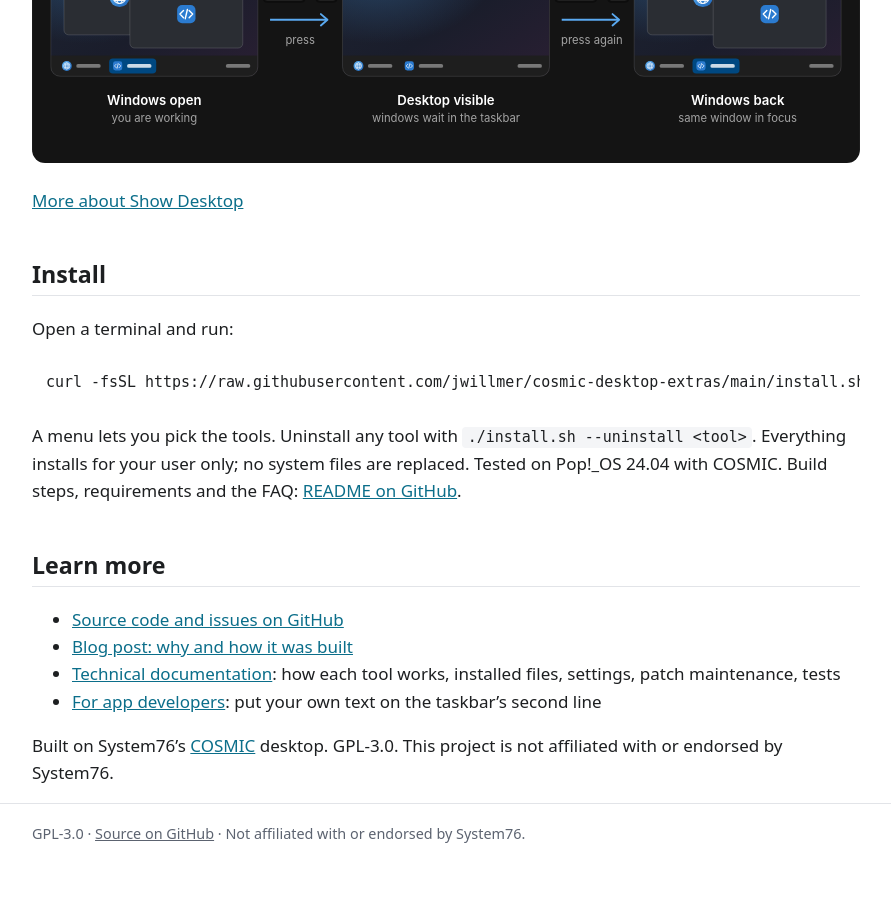
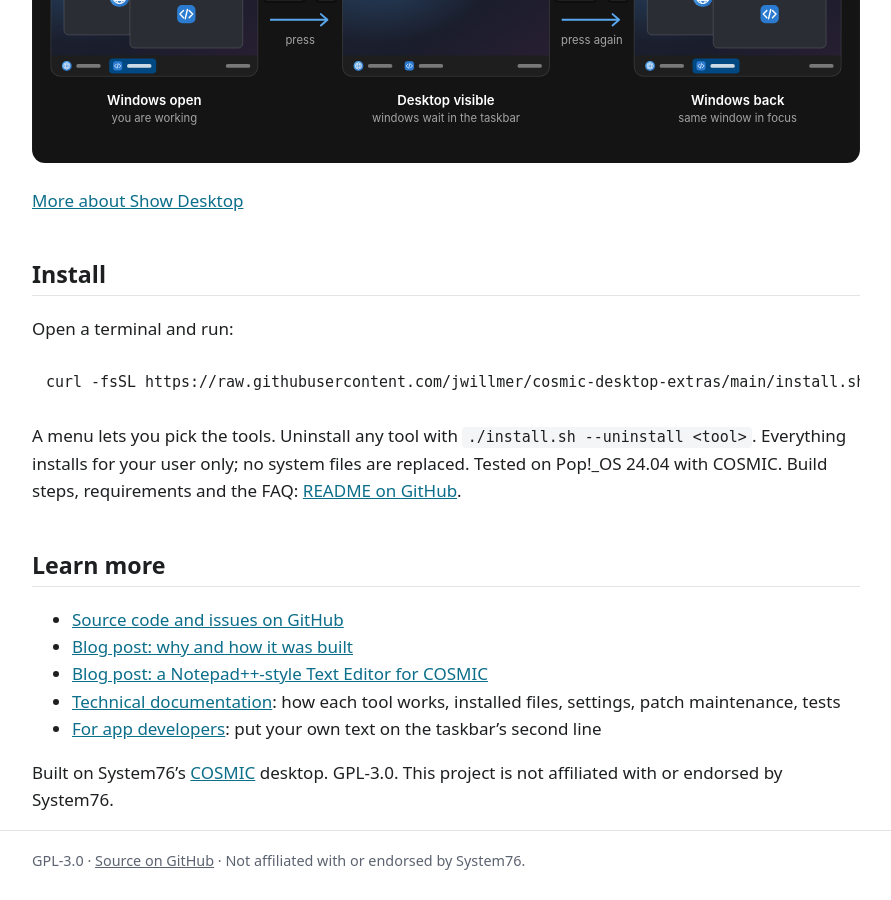
Before and after one commit to jwillmer/cosmic-desktop-extras, a Jekyll site: the page built from docs/index.md, in a window 1280 px wide and 900 px high, scrolled down 4392 px. Shown: the whole window, without its empty margins (194-1085 px from the left). Built offline with Jekyll 4.4.1, drawn with Linux system fonts in a browser that asks for light colours; before the commit the page ends 5265 px from its top, so only the background shows below that.

Commit message:
Link the Text Editor blog post
Co-Authored-By: Claude Opus 5.5 <noreply@anthropic.com>
Claude-Session: https://claude.ai/code/session_01BLrpLk7g9je5PNoYJEeDbS

```diff
--- a/docs/index.md
+++ b/docs/index.md
@@ -114,6 +114,7 @@ with COSMIC. Build steps, requirements and the FAQ:
 
 - [Source code and issues on GitHub](https://github.com/jwillmer/cosmic-desktop-extras)
 - [Blog post: why and how it was built](https://jwillmer.de/blog/projects/cosmic-desktop-extras.html)
+- [Blog post: a Notepad++-style Text Editor for COSMIC](https://jwillmer.de/blog/projects/cosmic-text-editor.html)
 - [Technical documentation](technical.md): how each tool works, installed files, settings, patch maintenance, tests
 - [For app developers](launcher-entry.md): put your own text on the taskbar's second line
 
```
Also changed, not shown: README.md, text-editor/README.md.
